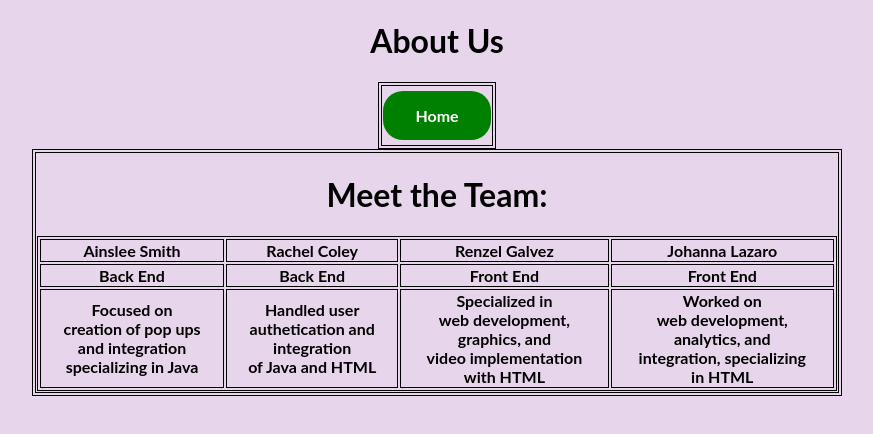
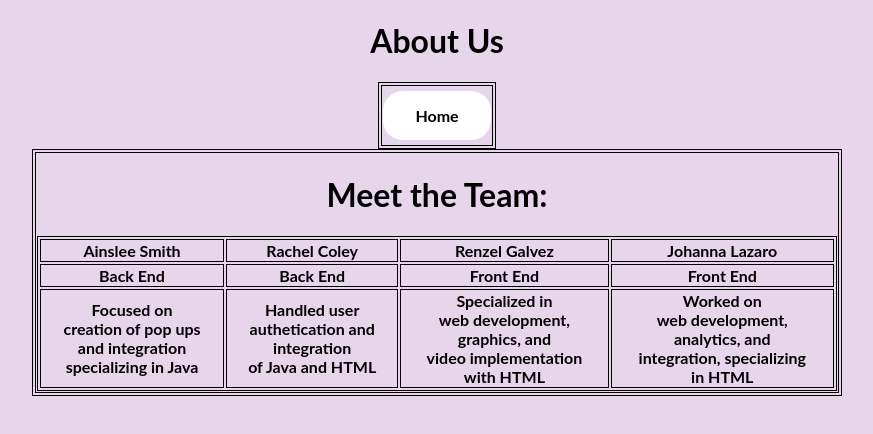
Before and after one commit to renzelpretzel0125/renzelpretzel0125.github.io-about_us, a plain HTML site: page index.html in a window 1280 px wide. Shown: the whole page, without its empty margins (203-1076 px from the left). Drawn offline with Linux system fonts and the light colour scheme.

Commit message:
Update index.html

```diff
--- a/index.html
+++ b/index.html
@@ -7,10 +7,10 @@
     </title>
     <style>
 	.button {
-    background-color: green; border-radius: 20px;
+    background-color: #FFFFFF; border-radius: 20px;
 
   	border: none;
-  	color: white;
+  	color: black;
   	padding: 15px 32px;
   	text-align: center;
   	text-decoration: none;
```
